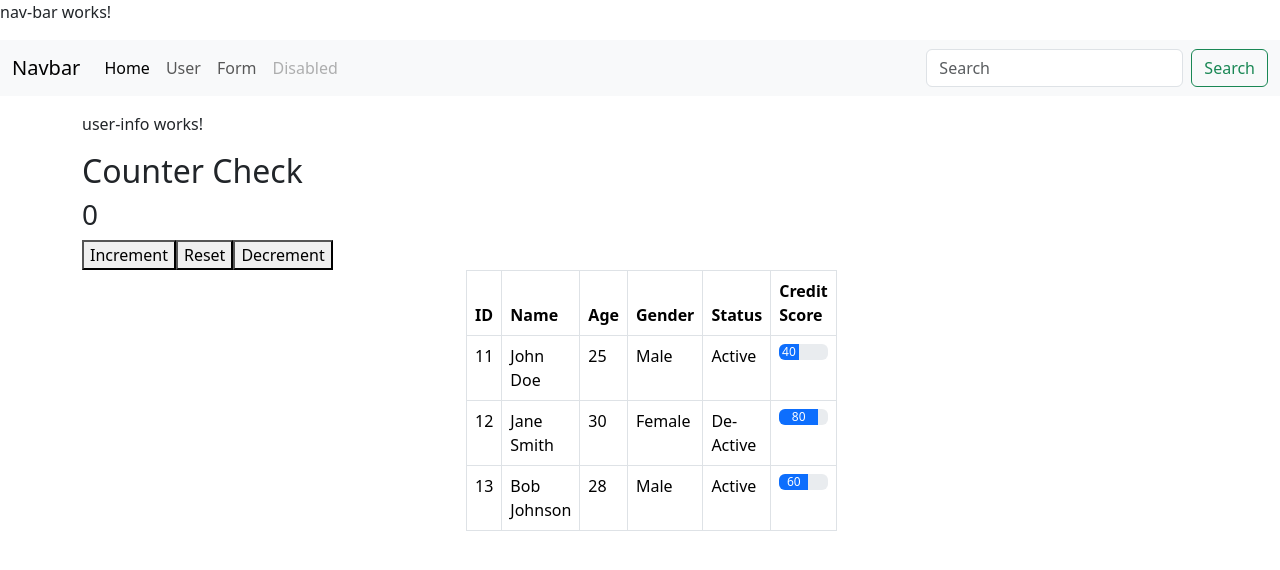
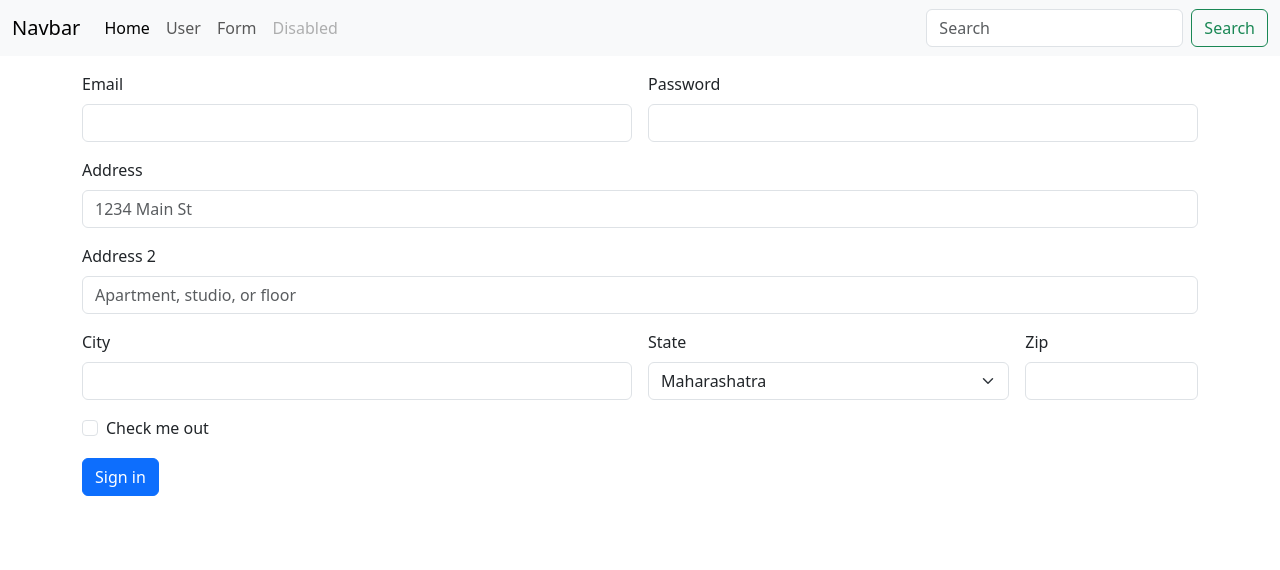
Before and after one commit to BariKunal/Angular_Tasks, an Angular app: page /navbar in a window 1280 px wide. Before the commit this address led to /user. Shown: the top 570 px of the page. Built offline with nearby package versions, Linux system fonts and the light colour scheme.

Commit message:
Changes Done for UI

```diff
--- a/src/app/app.component.html
+++ b/src/app/app.component.html
@@ -1,6 +1,6 @@
 <!-- <app-user-info></app-user-info>
 <app-nav-bar></app-nav-bar> -->
-<p>nav-bar works!</p>
+
 <nav class="navbar navbar-expand-lg bg-body-tertiary">
   <div class="container-fluid">
     <a class="navbar-brand" href="#">Navbar</a>
--- a/src/app/app.routes.ts
+++ b/src/app/app.routes.ts
@@ -8,7 +8,7 @@ export const routes: Routes = [
         component: UserInfoComponent,
     },
     { path: '', redirectTo: 'user', pathMatch: 'full' },
-    { path: '**', redirectTo: 'user' },
+    { path: '**', redirectTo: 'navbar' },
     {
         path: 'navbar',
         component: NavBarComponent,
--- a/src/app/nav-bar/nav-bar.component.html
+++ b/src/app/nav-bar/nav-bar.component.html
@@ -1,35 +1,55 @@
-<div class="input-group mb-3">
-  <span class="input-group-text" id="basic-addon1">1</span>
-  <input type="text" class="form-control" placeholder="Username" aria-label="Username" aria-describedby="basic-addon1">
+<form class="row g-3" [formGroup]="StudentForm">
+  <div class="col-md-6">
+    <label for="inputEmail4" class="form-label">Email</label>
+    <input type="email" formControlName="email" class="form-control" id="inputEmail4">
   </div>
-
-<div class="input-group mb-3">
-  <input type="text" class="form-control" placeholder="Recipient’s username" aria-label="Recipient’s username" aria-describedby="basic-addon2">
-  <span class="input-group-text" id="basic-addon2">.com</span>
+  <div class="col-md-6">
+    <label for="inputPassword4" class="form-label">Password</label>
+    <input type="password" formControlName="password" class="form-control" id="inputPassword4">
+    @if (StudentForm.controls['password'].touched && StudentForm.controls['password'].errors?.['required']) {
+        <span>This is Required</span>
+    }@else if(StudentForm.controls['password'].touched && StudentForm.controls['password'].errors?.['minLength']) {
+        <span>Password should not exceed 10 characters</span>
+    }@else if(StudentForm.controls['password'].touched && StudentForm.controls['password'].errors?.['maxLength']) {
+        <span>Password should be at least 8 characters</span>
+    }
   </div>
-
-<div class="mb-3">
-  <label for="basic-url" class="form-label">Your vanity URL</label>
-  <div class="input-group">
-    <span class="input-group-text" id="basic-addon3">https://example.com/users/</span>
-    <input type="text" class="form-control" id="basic-url" aria-describedby="basic-addon3 basic-addon4">
+  <div class="col-12">
+    <label for="inputAddress" class="form-label">Address</label>
+    <input type="text" formControlName="address" class="form-control" id="inputAddress" placeholder="1234 Main St">
   </div>
-  <div class="form-text" id="basic-addon4">Example help text goes outside the input group.</div>
+  <div class="col-12">
+    <label for="inputAddress2" class="form-label">Address 2</label>
+    <input type="text" class="form-control" id="inputAddress2" placeholder="Apartment, studio, or floor">
   </div>
-
-<div class="input-group mb-3">
-  <span class="input-group-text">$</span>
-  <input type="text" class="form-control" aria-label="Amount (to the nearest dollar)">
-  <span class="input-group-text">.00</span>
+  <div class="col-md-6">
+    <label for="inputCity" class="form-label">City</label>
+    <input type="text" formControlName="city" class="form-control" id="inputCity">
   </div>
-
-<div class="input-group mb-3">
-  <input type="text" class="form-control" placeholder="Username" aria-label="Username">
-  <span class="input-group-text"></span>
-  <input type="text" class="form-control" placeholder="Server" aria-label="Server">
+  <div class="col-md-4">
+    <label for="inputState" class="form-label">State</label>
+    <select id="inputState" class="form-select">
+      <option>Maharashatra</option>
+      <option>Bihar</option>
+      <option>Delhi</option>
+    </select>
   </div>
-
-<div class="input-group">
-  <span class="input-group-text">With textarea</span>
-  <textarea class="form-control" aria-label="With textarea"></textarea>
+  <div class="col-md-2">
+    <label for="inputZip" class="form-label">Zip</label>
+    <input type="text" formControlName="zip" class="form-control" id="inputZip">
   </div>
+  <div class="col-12">
+    <div class="form-check">
+      <input class="form-check-input" formControlName="isAcceptTerms" type="checkbox" id="gridCheck">
+      <label  class="form-check-label" for="gridCheck">
+        Check me out
+      </label>
+    </div>
+  </div>
+  <div class="col-12">
+    <button type="button" class="btn btn-primary" (click)="onSave()">Sign in</button>
+  </div>
+</form>
+<div class="col-4">
+    {{formValue | json  }}
+</div>
--- a/src/app/nav-bar/nav-bar.component.ts
+++ b/src/app/nav-bar/nav-bar.component.ts
@@ -1,11 +1,27 @@
 import { Component } from '@angular/core';
-
+import { ReactiveFormsModule, Validators } from '@angular/forms';
+import { FormControl, FormGroup } from '@angular/forms';
+import { CommonModule, JsonPipe } from '@angular/common';
 @Component({
   selector: 'app-nav-bar',
-  imports: [],
+  standalone: true,
+  imports: [ReactiveFormsModule,JsonPipe],
   templateUrl: './nav-bar.component.html',
   styleUrl: './nav-bar.component.css'
 })
 export class NavBarComponent {
+    StudentForm : FormGroup = new FormGroup({
+      password: new FormControl("",[Validators.maxLength(8),Validators.required,Validators.minLength(4)]),
+      email: new FormControl(),
+      address: new FormControl(),
+      phone: new FormControl(),
+      city: new FormControl(),
+      zip: new FormControl(),
+      isAcceptTerms: new FormControl()
+    });
+    formValue: any;
+    onSave() {
+      this.formValue = this.StudentForm.value;
+    }
 
 }
```
Lines whose indentation alone changed are shown as unchanged.
